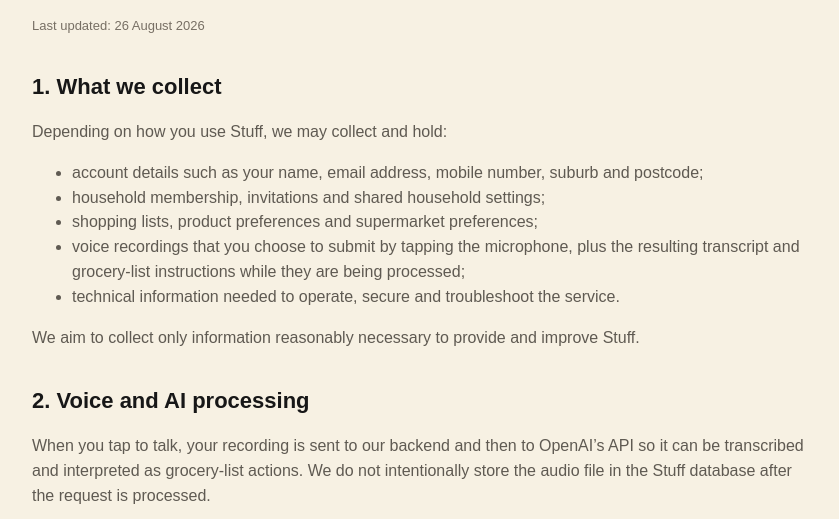
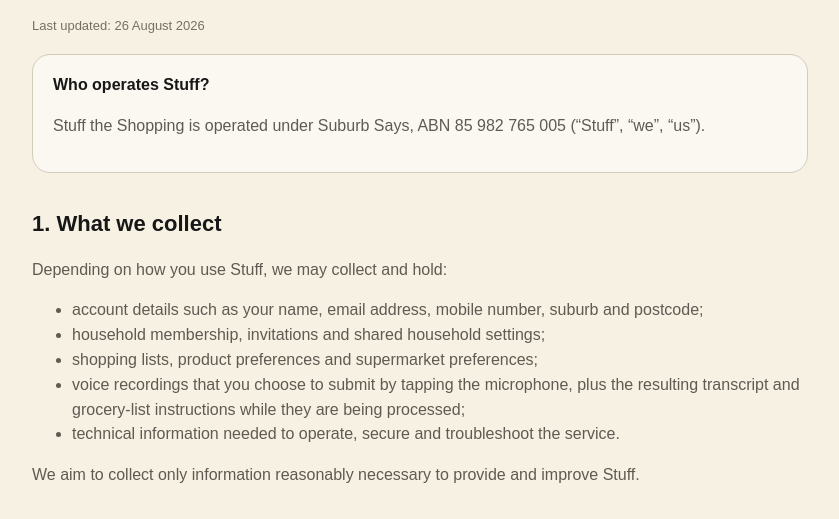
Before and after one commit to andrew020176-netizen/hello-david, a browser extension: page privacy.html in a window 1280 px wide. Shown: the part 233-752 px from the top of the page, without its empty margins (220-1059 px from the left). Drawn offline with Linux system fonts and the light colour scheme.

Commit message:
Use Suburb Says business details in Stuff privacy policy

```diff
--- a/privacy.html
+++ b/privacy.html
@@ -9,7 +9,7 @@
     *{box-sizing:border-box}body{margin:0;background:var(--cream);color:var(--ink);font-family:Arial,Helvetica,sans-serif;line-height:1.55}
     main{max-width:820px;margin:0 auto;padding:42px 22px 70px}.brand{font-weight:900;font-size:20px;letter-spacing:-.6px}.dot{color:var(--orange)}
     h1{font-size:44px;line-height:1.02;letter-spacing:-1.8px;margin:34px 0 10px}h2{font-size:22px;margin:34px 0 8px}p,li{font-size:16px;color:var(--muted)}
-    .lead{font-size:19px;max-width:700px}.meta{font-size:13px;color:#776f64}
+    .lead{font-size:19px;max-width:700px}.meta{font-size:13px;color:#776f64}.card{background:rgba(255,255,255,.55);border:1px solid var(--line);border-radius:18px;padding:18px 20px;margin:18px 0}
     a{color:var(--ink);font-weight:800}.back{display:inline-block;margin-top:30px;text-decoration:none;border-bottom:2px solid var(--orange)}
   </style>
 </head>
@@ -18,6 +18,8 @@
   <h1>Privacy Policy</h1>
   <p class="lead">Stuff the Shopping is built to make grocery shopping easier without taking control of your retailer account or checkout.</p>
   <p class="meta">Last updated: 26 August 2026</p>
+
+  <div class="card"><strong>Who operates Stuff?</strong><p>Stuff the Shopping is operated under Suburb Says, ABN 85 982 765 005 (“Stuff”, “we”, “us”).</p></div>
 
   <h2>1. What we collect</h2>
   <p>Depending on how you use Stuff, we may collect and hold:</p>
```
